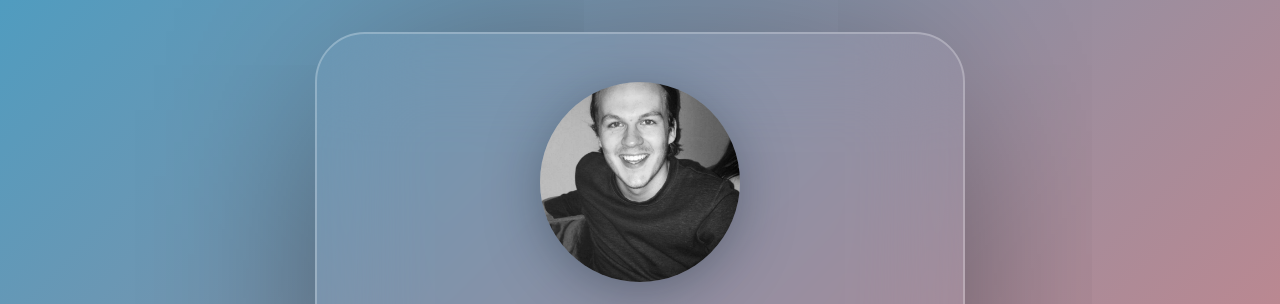
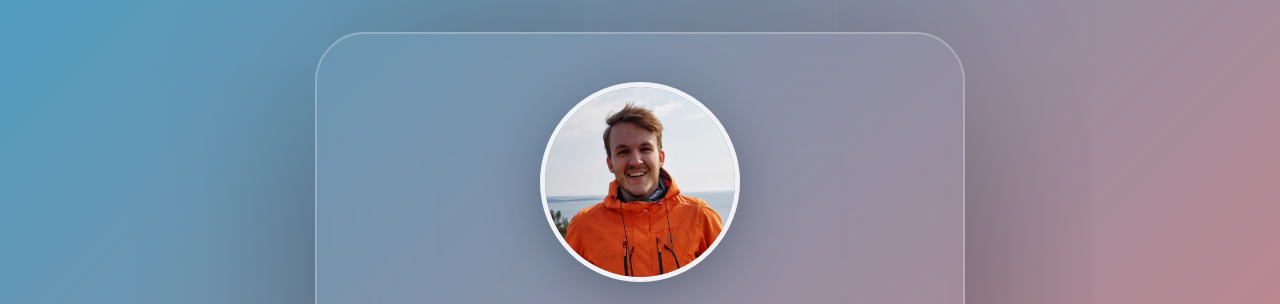
Before and after one commit to Mafusen/Mafusen.github.io, a plain HTML site: page index.html in a window 1280 px wide. Shown: the top 304 px of the page. Drawn offline with nearby package versions, Linux system fonts and the light colour scheme.

Commit message:
Endret profilbilde

```diff
--- a/index.html
+++ b/index.html
@@ -12,7 +12,7 @@
 <body>
     <div class="profilkort">
         <figure class="profilkort__img">
-            <img src="profilbilde.jpg" alt="...">
+            <img src="assets/profilbilde2.jpeg" alt="...">
         </figure>
 
         <div class="profilkort__desc">
@@ -62,10 +62,12 @@
                  </svg>
             </a>
         </div>
+        <!--
         <div class="profilkort__knapper">
             <button class="blue">Send melding</button>
             <button class="orange">Følg meg</button>
         </div>
+    -->
     </div>
 </body>
 </html>
--- a/style.scss
+++ b/style.scss
@@ -76,6 +76,7 @@ body {
         width: 200px;
         height: 200px;
         border-radius: 50%;
+        border: 5px solid#ffffffdf ;
         object-fit: cover;
         display: block;
         box-shadow: 0 10px 60px -10px rgba(13, 28, 39, .5);
```
Also changed, not shown: assets/profilbilde.jpg (renamed from profilbilde.jpg), assets/profilbilde2.jpeg (added), style.css, 1 other file.
